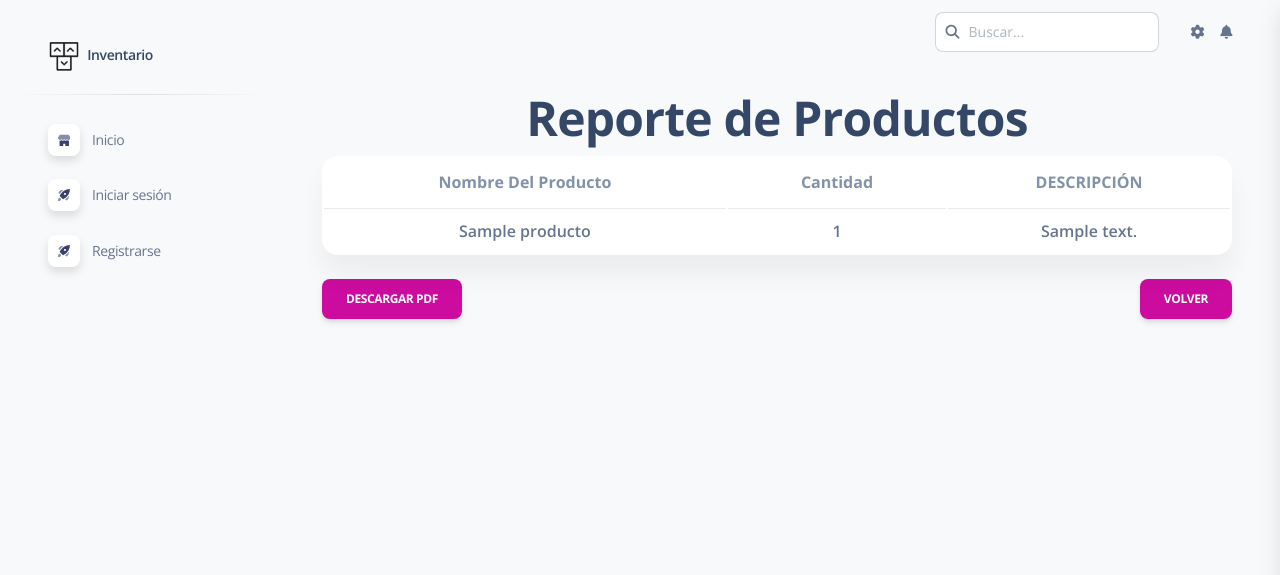
After one commit to Eduardo9870/inventario, a Django app: page /reporte/ in a window 1280 px wide. The commit adds this page. Shown: the top 575 px of the page. Run offline with Django 4.2, Linux system fonts and the light colour scheme; tables that the repository leaves empty hold one stand-in row (values such as "Sample post"); some libraries are stand-ins or nearby versions.

Commit message:
creacion de reportes

```diff
--- a/InventarioProyecto/urls.py
+++ b/InventarioProyecto/urls.py
@@ -60,4 +60,9 @@ urlpatterns = [
     path('salida/delete/<int:id>', deleteSalida, name='deleteSalida'),
     path('salida/edit/<int:id>', editarSalida, name='editarSalida'),
 
+    path('reporte/', generar_reporte, name='mostrar_reporte'),
+    path('reporte/descargar/', descargar_reporte_pdf, name='descargar_reporte'),
+    path('reporte/', mostrar_reporte, name='mostrar_reporte'),
+    path('reporte/descargar/', descargar_reporte_pdf, name='descargar_reporte'),
+
 ]
--- a/moduloApp/views.py
+++ b/moduloApp/views.py
@@ -7,6 +7,12 @@ from moduloApp.forms import *
 from django.contrib.auth.views import LoginView
 from django.contrib.auth import authenticate, login
 from django.contrib import messages
+from django.template.loader import render_to_string
+from django.http import HttpResponse
+from reportlab.pdfgen import canvas
+from reportlab.lib.pagesizes import letter
+from io import BytesIO
+
 # Create your views here.
 
 
@@ -255,6 +261,7 @@ def editarCategoria(request, id):
             data['form'] = form
     return render(request, 'formCategoria.html', data)
 
+
 def deleteCategoria(request, id):
     categoria = Categoria.objects.get(id=id)
     categoria.delete()
@@ -269,6 +276,7 @@ def viewEntrada(request):
     }
     return render(request, 'viewEntradaProducto.html', data)
 
+
 def agregarEntrada(request):
     data = {
         'titulo': 'Agregar Entrada',
@@ -282,6 +290,7 @@ def agregarEntrada(request):
         else:
             data['form'] = formulario
     return render(request, 'formEntradaProductos.html', data)
+
 
 def editarEntrada(request, id):
     form = Entrada.objects.get(id=id)
@@ -305,8 +314,6 @@ def deleteEntrada(request, id):
     return redirect('/entrada')
 
 
-
-
 def viewSalida(request):
     salidas = Salida.objects.all()
     data = {
@@ -314,6 +321,7 @@ def viewSalida(request):
         'titulo': 'Salida Producto',
     }
     return render(request, 'viewSalidaProducto.html', data)
+
 
 def agregarSalida(request):
     data = {
@@ -328,6 +336,7 @@ def agregarSalida(request):
         else:
             data['form'] = formulario
     return render(request, 'formSalidaProductos.html', data)
+
 
 def editarSalida(request, id):
     form = Salida.objects.get(id=id)
@@ -349,3 +358,60 @@ def deleteSalida(request, id):
     salida = Salida.objects.get(id=id)
     salida.delete()
     return redirect('/salida')
+
+
+def generar_reporte(request):
+    # Obtener los productos de la base de datos
+    productos = Producto.objects.all()
+    titulo = "Reporte de Productos"
+
+    # Renderizar el template con los datos
+    reporte_html = render_to_string('reporte.html', {'productos': productos, 'titulo': titulo})
+
+    # Crear una respuesta HTTP con el contenido HTML
+    response = HttpResponse(content_type='text/html')
+    response.write(reporte_html)
+
+    return response
+
+def descargar_reporte_pdf(request):
+    # Obtener los datos de la base de datos
+    productos = Producto.objects.all()
+
+    # Crear un objeto BytesIO para almacenar el PDF generado
+    buffer = BytesIO()
+
+    # Crear el objeto PDF utilizando reportlab
+    p = canvas.Canvas(buffer)
+
+    # Agregar el título al PDF
+    titulo = "Reporte de Productos"
+    p.setFont("Helvetica-Bold", 16)
+    p.drawCentredString(300, 750, titulo)
+
+    # Agregar los datos de los productos al PDF
+    y = 700
+    for producto in productos:
+        p.drawString(100, y, producto.nombreProducto)
+        p.drawString(250, y, str(producto.cantidad))
+        p.drawString(400, y, producto.descripcionProducto)
+        y -= 20
+
+    # Guardar el contenido del PDF
+    p.showPage()
+    p.save()
+
+    # Obtener el contenido del BytesIO y crear la respuesta HTTP
+    buffer.seek(0)
+    response = HttpResponse(content_type='application/pdf')
+    response['Content-Disposition'] = 'attachment; filename="reporte_productos.pdf"'
+    response.write(buffer.getvalue())
+
+    return response
+
+def mostrar_reporte(request):
+    # Obtener los productos de la base de datos
+    productos = Producto.objects.all()
+    titulo = "Reporte de Productos"
+
+    return render(request, 'reporte.html', {'productos': productos, 'titulo': titulo})
--- a/templates/home.html
+++ b/templates/home.html
@@ -13,12 +13,14 @@
         <a href="bodega" class="btn btn-primary">Bodega</a>
         <a href="/tienda" class="btn btn-danger">Tienda</a>
         <a href="/categoria" class="btn btn-success">Categorias</a>
+        <a href="/reporte" class="btn btn-primary">Reportes</a>
     </div>
     <div>
         <a href="/devolucion" class="btn btn-primary">Devolucion de productos</a>
         <a href="/entrada" class="btn btn-danger">Entrada de productos</a>
         <a href="/salida" class="btn btn-success">Salida de productos</a>
     </div>
+
 
 
 
--- /dev/null
+++ b/templates/reporte.html
@@ -0,0 +1,54 @@
+{% extends "base.html" %}
+
+{% block title %}
+
+{% endblock title %}
+
+{% block content %}
+<div class="container text-center">
+    <h1>{{ titulo }}</h1>
+</div>
+
+<div class="container">
+    {% if productos %}
+    <div class="card mb-4">
+        <table id="productos-table" class="table align-items-center mb-0">
+            <thead>
+                <tr>
+                    <th class="text-center text-secondary text-xl font-weight-bolder">Nombre del Producto</th>
+                    <th class="text-center text-secondary text-xl font-weight-bolder">Cantidad</th>
+                    <th class="text-center text-uppercase text-secondary text-xl font-weight-bolder">Descripción</th>
+                </tr>
+            </thead>
+            <tbody>
+                {% for producto in productos %}
+                <tr>
+                    <td class="text-l text-center font-weight-bold mb-0">{{ producto.nombreProducto }}</td>
+                    <td class="text-l text-center font-weight-bold mb-0">{{ producto.cantidad }}</td>
+                    <td class="text-l text-center font-weight-bold mb-0">{{ producto.descripcionProducto }}</td>
+                </tr>
+                {% endfor %}
+            </tbody>
+        </table>
+    </div>
+    {% else %}
+    <div class="alert alert-danger text-center" role="alert">
+        <h1 class="text-warning">No hay productos registrados</h1>
+    </div>
+    {% endif %}
+</div>
+
+<div class="container">
+    <a href="{% url 'descargar_reporte' %}" class="btn btn-primary">Descargar PDF</a>
+    <a href="/" class="btn btn-primary float-end">Volver</a>
+</div>
+
+<!-- JS DataTable -->
+<script type="text/javascript" charset="utf8" src="https://cdn.datatables.net/1.13.1/js/jquery.dataTables.js"></script>
+<!-- Inicialización JS -->
+<script>
+    $(document).ready(function () {
+        $('#productos-table').DataTable();
+    });
+</script>
+{% endblock content %}
--- a/templates/viewSalidaProducto.html
+++ b/templates/viewSalidaProducto.html
@@ -1,6 +1,6 @@
 {% extends "base.html" %}
 {% block title %}
-Salisa Productos
+Salida Productos
 {% endblock title %}
 {% block content %}
 {% load static %}
```
